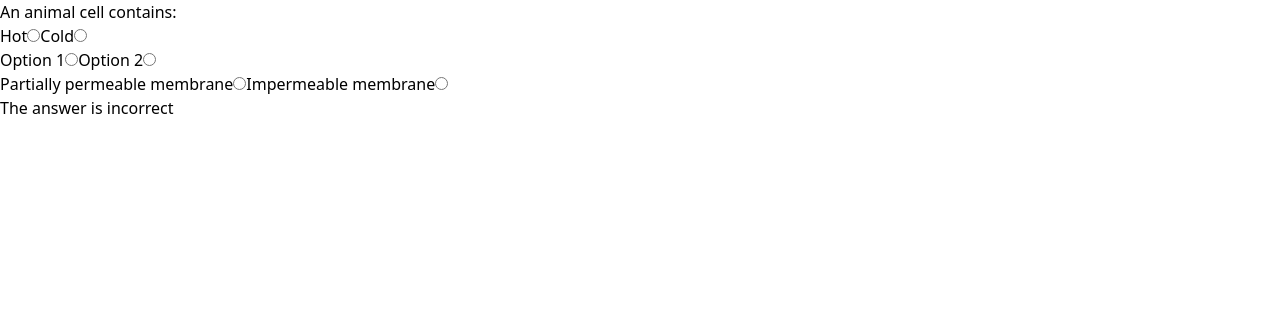
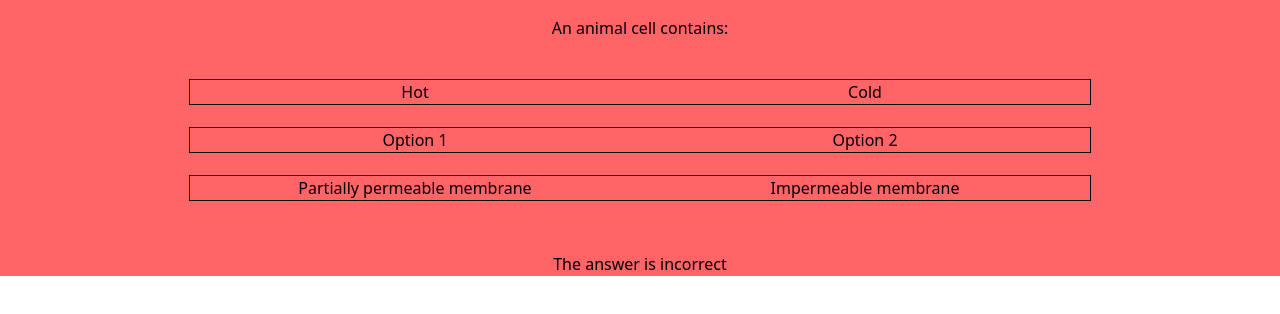
Before and after one commit to VHall1/seneca, a React (Vite) app: page / in a window 1280 px wide. Shown: the top 314 px of the page. Built offline with nearby package versions, Linux system fonts and the light colour scheme.

Commit message:
add basic styles

```diff
--- a/src/components/QuestionGroup/index.tsx
+++ b/src/components/QuestionGroup/index.tsx
@@ -1,3 +1,4 @@
+import { clsx } from "clsx";
 import { useState } from "react";
 
 export function QuestionGroup({ title, questions }: QuestionGroupProps) {
@@ -13,12 +14,23 @@ export function QuestionGroup({ title, questions }: QuestionGroupProps) {
   const allCorrect = questions.every((q) => answers[q.id] === q.correct);
 
   return (
-    <div>
-      <span>{title}</span>
+    <div className="flex flex-col px-4 pt-4 bg-red-400">
+      <span className="text-center mb-8 lg:mb-10">{title}</span>
+
+      <div className="flex flex-col gap-6">
         {questions.map((q) => (
-        <div role="radiogroup" key={q.id}>
+          <div
+            role="radiogroup"
+            className="max-w-[900px] w-full mx-auto flex outline-1"
+            key={q.id}
+          >
             {q.options.map((option) => (
-            <label key={option.value}>
+              <label
+                className={clsx("flex-1 text-center", {
+                  "bg-white": answers[q.id] === option.value,
+                })}
+                key={option.value}
+              >
                 {option.label}
                 <input
                   name={q.id}
@@ -27,12 +39,17 @@ export function QuestionGroup({ title, questions }: QuestionGroupProps) {
                   onChange={() => handleOnChange(q.id, option.value)}
                   disabled={allCorrect}
                   type="radio"
+                  className="appearance-none"
                 />
               </label>
             ))}
           </div>
         ))}
-      <span>The answer is {allCorrect ? "correct!" : "incorrect"}</span>
+      </div>
+
+      <span className="text-center mt-8 lg:mt-13">
+        The answer is {allCorrect ? "correct!" : "incorrect"}
+      </span>
     </div>
   );
 }
```
Lines whose indentation alone changed are shown as unchanged.
